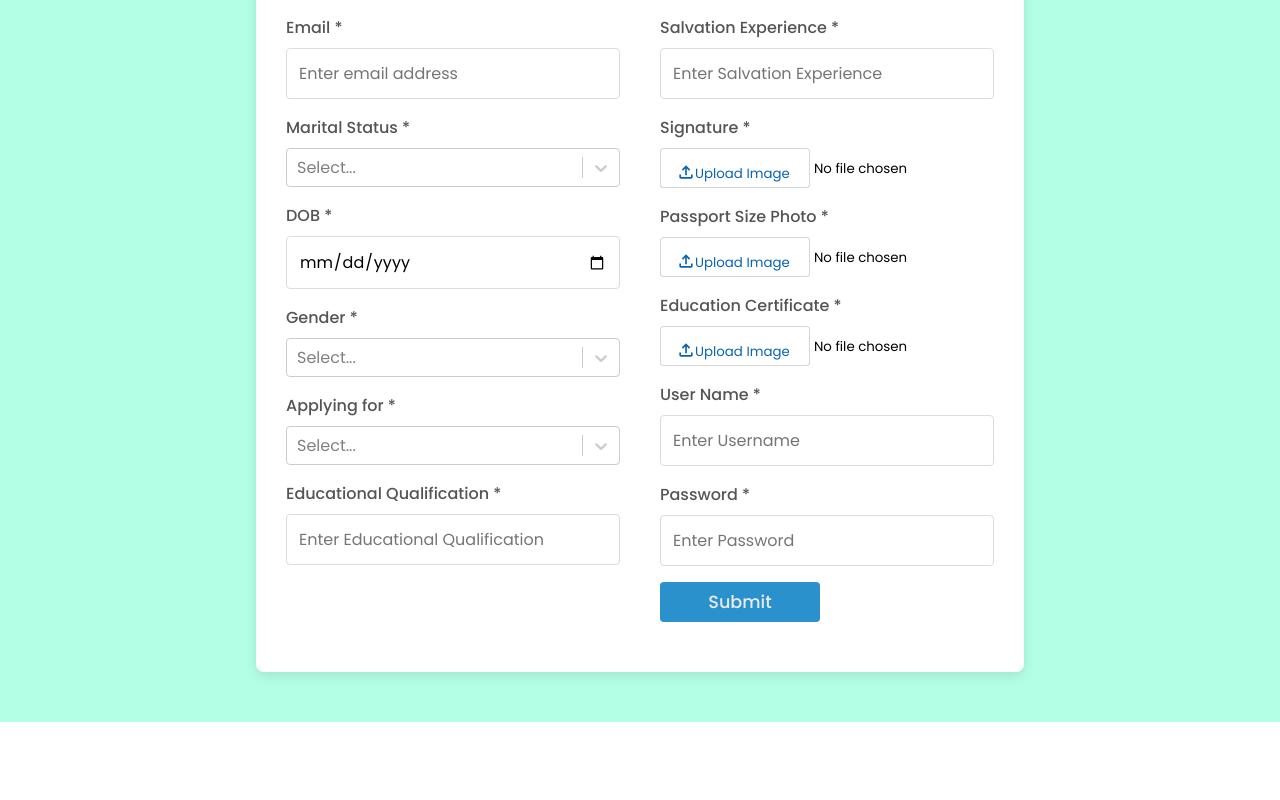
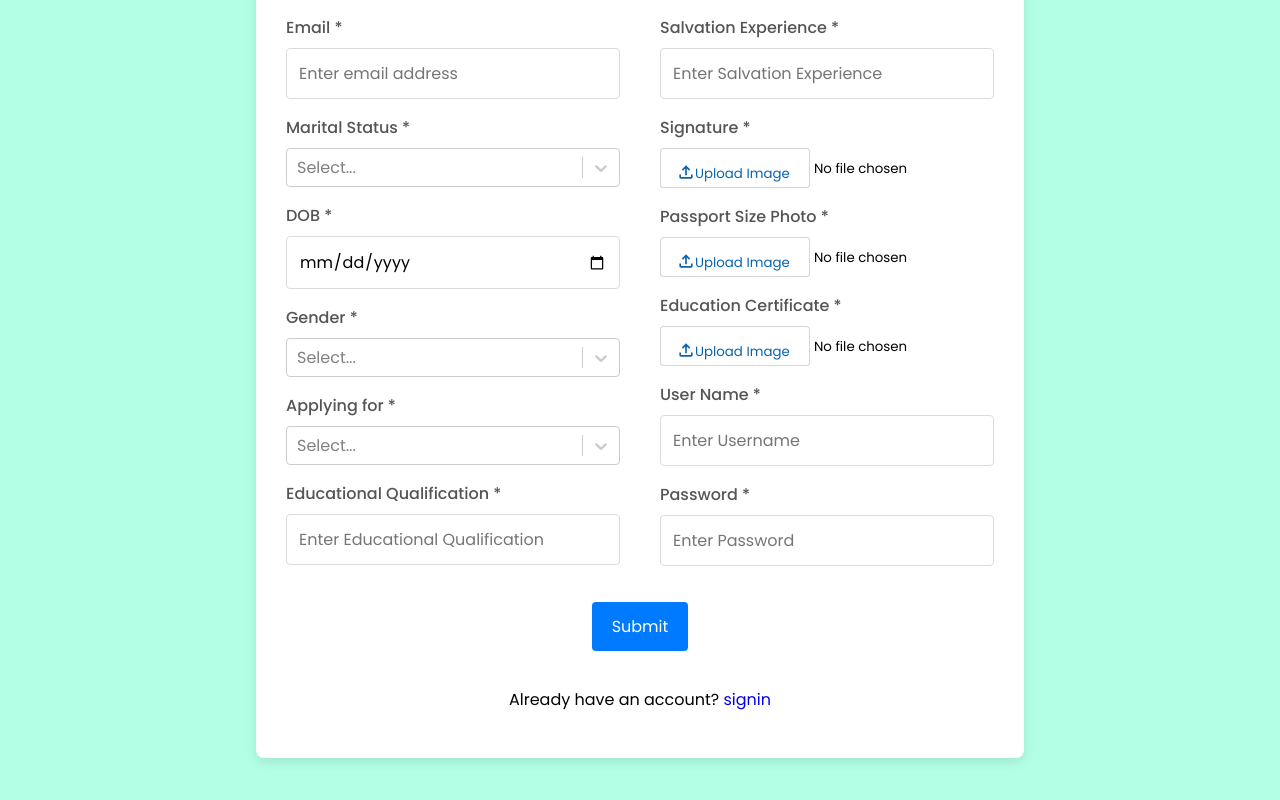
Before and after one commit to Sarantg143/Zionsemi, a React (Vite) app: page / in a window 1280 px wide. Shown: the part 473-1273 px from the top of the page. Before the commit the page ends 1195 px from the top, so only its background shows below. Built offline with nearby package versions, Linux system fonts and the light colour scheme; no server answers; the database is empty.

Commit message:
register

```diff
--- a/src/Authentication/Register.jsx
+++ b/src/Authentication/Register.jsx
@@ -37,10 +37,9 @@ function Register() {
     const fetchCourses = async () => {
       const coursesSnapshot = await getAllDegrees();
       const coursesList = coursesSnapshot?.map((doc) => ({
-        value: doc?.id,
-        label: doc.data()?.domain,
+        value: doc.id,
+        label: doc.domain,
       }));
-      console.log(courseContent)
       setCourseOptions(coursesList);
     };
 
@@ -57,7 +56,7 @@ function Register() {
   return (
     <div className='register'>
       <form className="my-form" onSubmit={handleSubmit(onSubmit)}>
-        <h2 style={{ width: '50%', textAlign: 'center', marginBottom: "60px" }}>Registration form</h2>
+        <h2 style={{ textAlign: 'center', marginBottom: "60px" }}>Registration form</h2>
         <div className="form-container">
           <div className="leftcolumn">
             <div className="form-group">
@@ -144,10 +143,13 @@ function Register() {
               <label>Password *</label>
               <input type="password" placeholder="Enter Password" {...register('password', { required: true })} />
             </div>
-            <div className="form-group ">
-              <input type="submit" value="Submit" className='submit-bottom-btn' />
+          </div>
+        </div>
+        <div className="form-group">
+              <input type="submit" className='submit-btn' value="Submit" />
             </div>
-          </div>
+            <div className="form-group" style={{ textAlign: 'center', marginTop: '20px' }}>
+          <p>Already have an account? <a href='/login'>signin</a></p>
         </div>
       </form>
     </div>
```
